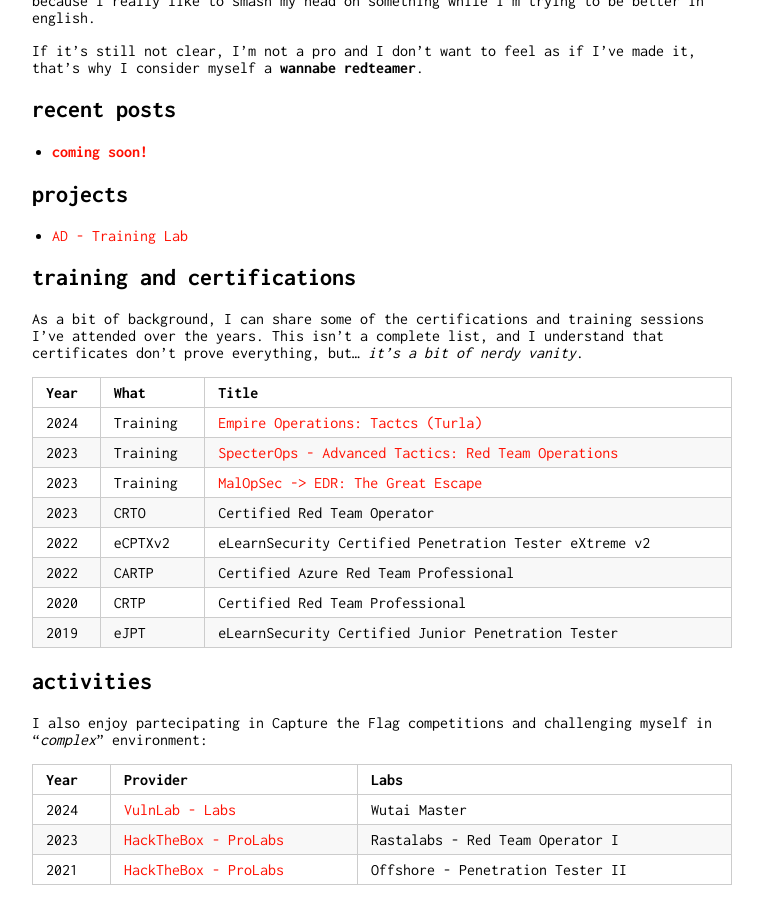
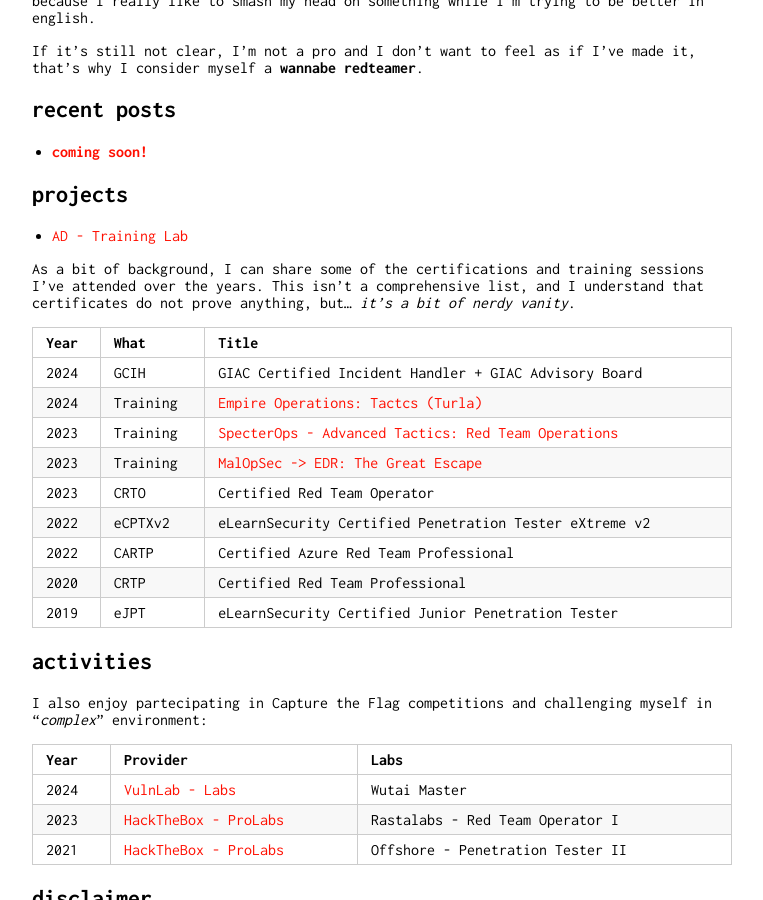
Before and after one commit to brmkit/brmkit.github.io, a Jekyll site: the page built from index.md, in a window 1280 px wide and 900 px high, scrolled down 435 px. Shown: the whole window, without its empty margins (258-1021 px from the left). Built offline with Jekyll 4.4.1, drawn with Linux system fonts in a browser that asks for light colours; our own code applies the rules of GitHub Pages for plain Markdown files.

Commit message:
new entry

```diff
--- a/index.md
+++ b/index.md
@@ -61,11 +61,11 @@ If it's still not clear, I'm not a pro and I don't want to feel as if I've made
     {% if forloop.last %}</ul>{% endif %}
     {% endfor %}
 
-## training and certifications
-As a bit of background, I can share some of the certifications and training sessions I've attended over the years. This isn't a complete list, and I understand that certificates don't prove everything, but... _it's a bit of nerdy vanity_.
+As a bit of background, I can share some of the certifications and training sessions I've attended over the years. This isn't a comprehensive list, and I understand that certificates do not prove anything, but... _it's a bit of nerdy vanity_.
 
 Year | What | Title
 -----|-------|--------
+2024| GCIH | GIAC Certified Incident Handler + GIAC Advisory Board
 2024 | Training | [Empire Operations: Tactcs (Turla)](https://bc-security.org/courses/empire-operations-tactics-turla)
 2023 | Training | [SpecterOps - Advanced Tactics: Red Team Operations](https://specterops.io/training/red-team-operations/)
 2023 | Training | [MalOpSec -> EDR: The Great Escape](https://milano.securitybsides.it/malopsec.html)
```
